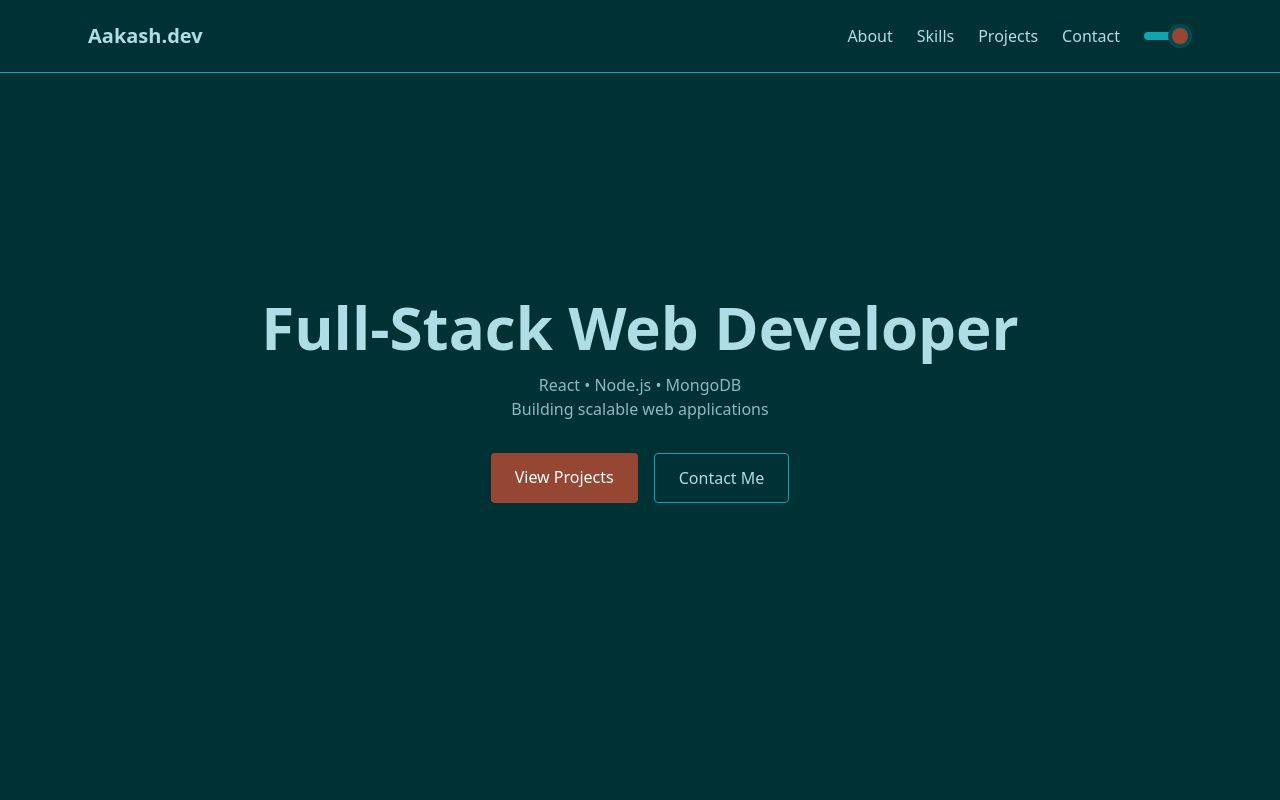
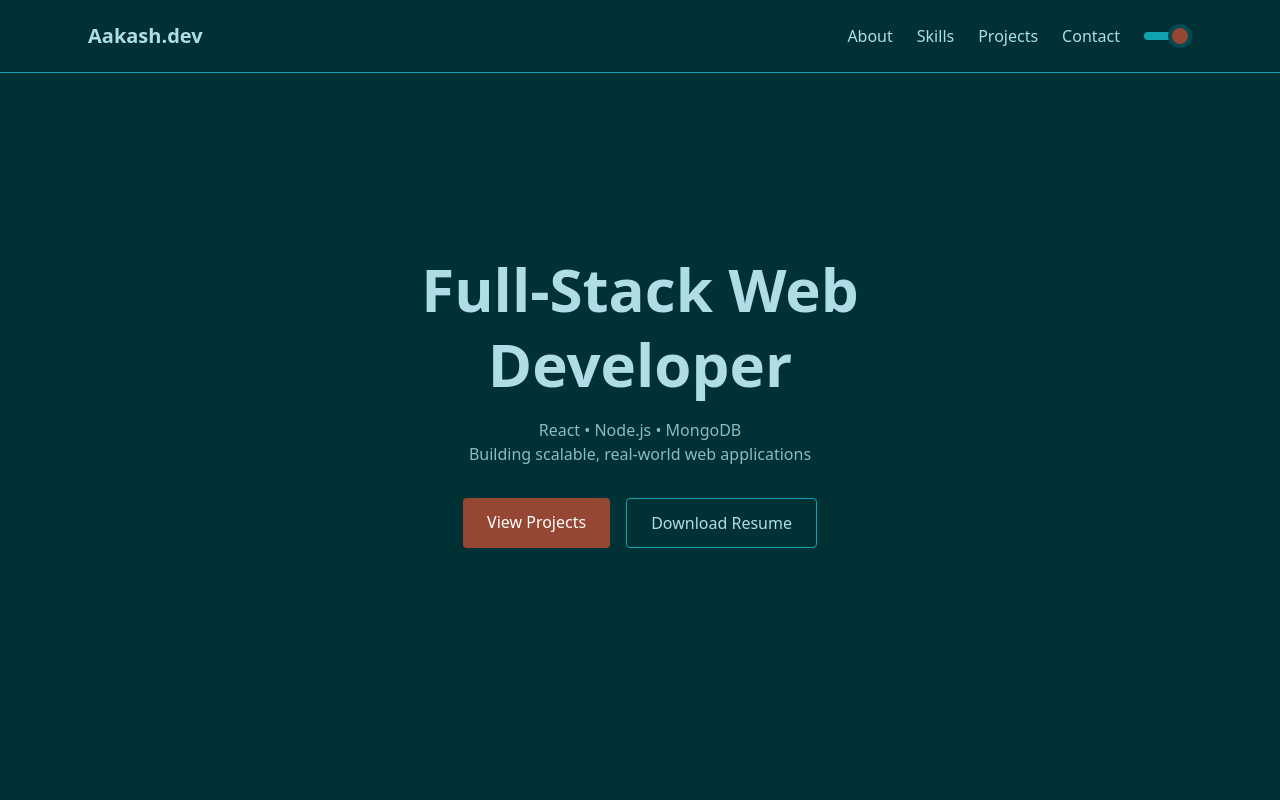
Before and after one commit to Aakash22010/myPortfolio, a React (Vite) app: page / in a window 1280 px wide. Shown: the top 800 px of the page. Built offline with nearby package versions, Linux system fonts and the light colour scheme.

Commit message:
first commit

```diff
--- a/src/components/Hero.jsx
+++ b/src/components/Hero.jsx
@@ -3,28 +3,39 @@ import { fadeUp } from "../animations";
 
 export default function Hero() {
   return (
-    <section className="min-h-screen flex items-center justify-center text-center px-4">
-      <motion.div variants={fadeUp} initial="hidden" animate="visible">
-        <h1 className="text-3xl sm:text-4xl md:text-6xl font-bold">
+    <section className="min-h-screen flex items-center justify-center px-4 text-center">
+      <motion.div
+        variants={fadeUp}
+        initial="hidden"
+        animate="visible"
+        className="max-w-2xl"
+      >
+        {/* HEADING */}
+        <h1 className="text-3xl sm:text-4xl md:text-6xl font-bold leading-tight">
           Full-Stack Web Developer
         </h1>
-        <p className="mt-4 max-w-xl mx-auto opacity-80 text-sm sm:text-base">
+
+        {/* SUBTEXT */}
+        <p className="mt-4 opacity-80 text-sm sm:text-base">
           React • Node.js • MongoDB <br />
-          Building scalable web applications
+          Building scalable, real-world web applications
         </p>
 
+        {/* CTA BUTTONS */}
         <div className="mt-8 flex flex-col sm:flex-row gap-4 justify-center">
           <a
             href="#projects"
-            className="px-6 py-3 bg-[var(--accent)] text-white rounded"
+            className="px-6 py-3 rounded bg-[var(--accent)] text-white text-sm sm:text-base transition hover:opacity-90"
           >
             View Projects
           </a>
+
           <a
-            href="#contact"
-            className="px-6 py-3 border border-[var(--border)] rounded"
+            href="/Aakash_Dahiya_Resume.pdf"
+            download
+            className="px-6 py-3 rounded border border-[var(--border)] text-sm sm:text-base transition hover:bg-[var(--card)]"
           >
-            Contact Me
+            Download Resume
           </a>
         </div>
       </motion.div>
```
Also changed, not shown: 1 other file (tests, documents, lock files or other folders).
